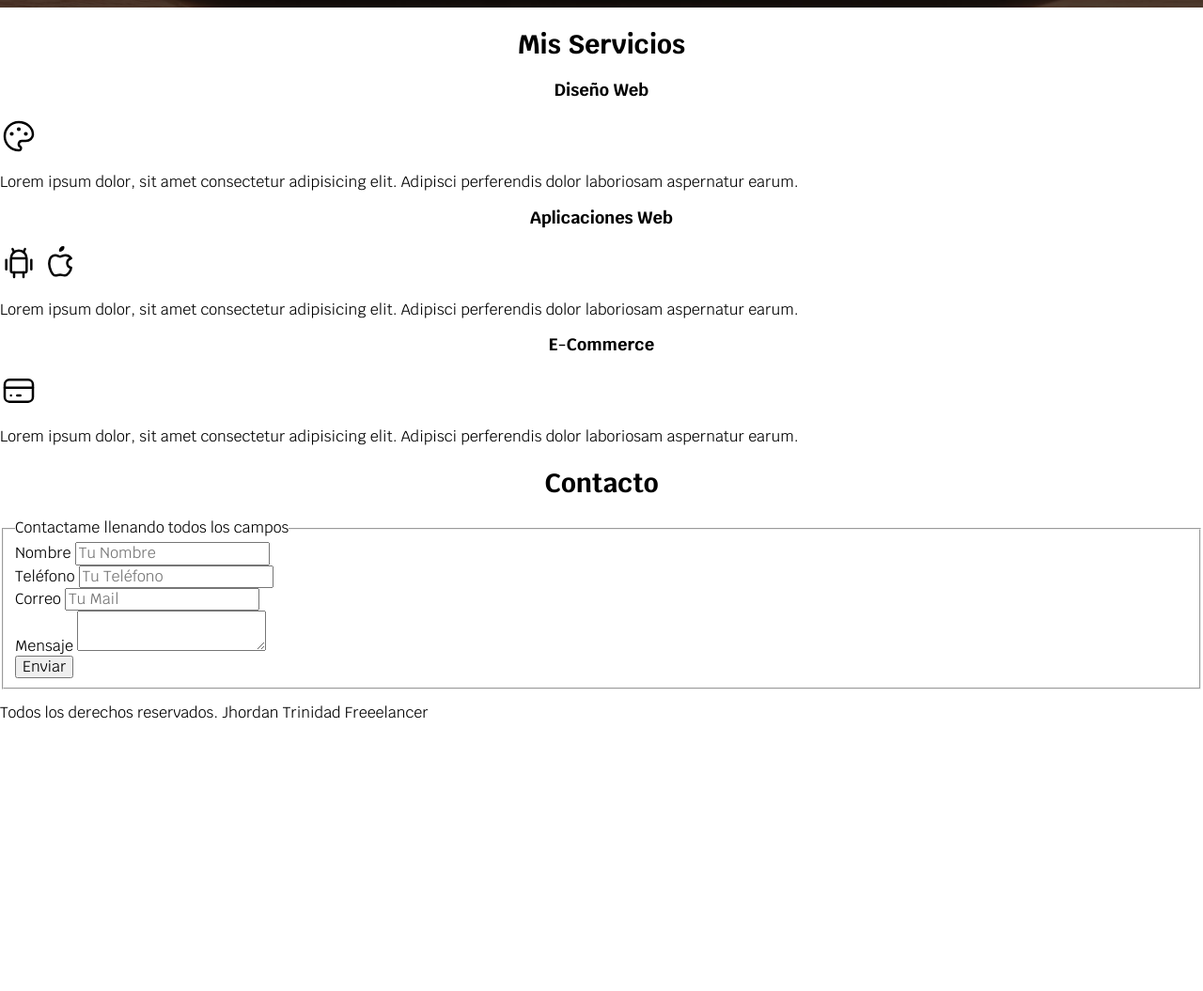
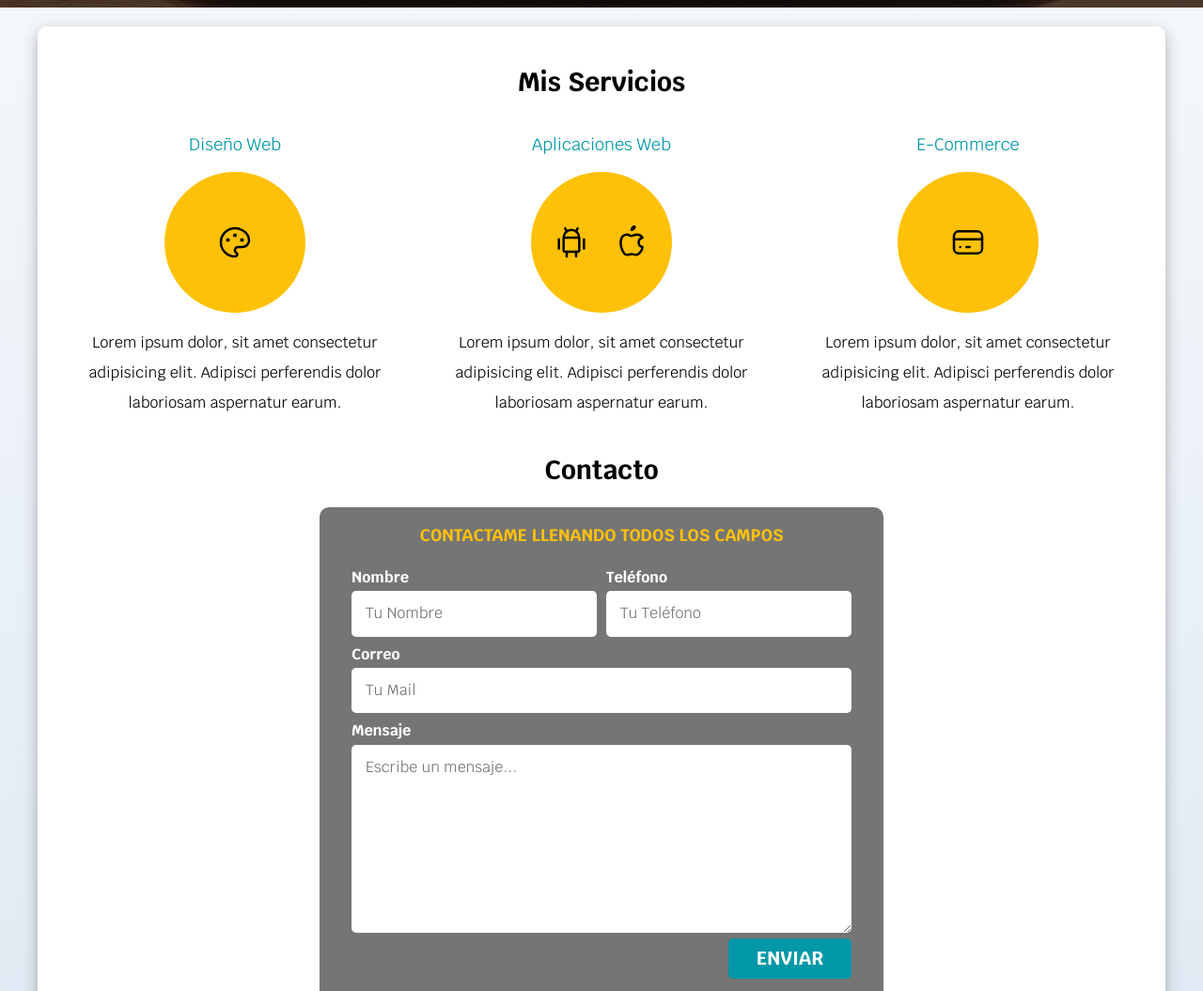
Before and after one commit to AzazEL3095/html_and_css, a plain HTML site: page index.html in a window 1280 px wide. Shown: the part 580-1635 px from the top of the page at 94% size. Before the commit the page ends 1364 px from the top, so only its background shows below. Drawn offline with Linux system fonts and the light colour scheme.

Commit message:
confirmar

```diff
--- a/css/styles.css
+++ b/css/styles.css
@@ -8,13 +8,26 @@
 html {
     font-size: 62.5%;
     box-sizing: border-box;
+    /*scroll-snap-type: y mandatory;*/
 }
+/*
+.navegacion-principal, .diseño-web,.app-movil,.e-commerce, .formulario {
+    scroll-snap-align: center;
+    scroll-snap-stop: always;
+}
+@media (min-width: 768px) {
+    .servicio {
+        scroll-snap-align: center;
+        scroll-snap-stop: always;
+    }
+}*/
 *, *:before, *:after {
     box-sizing: inherit;
   }
 body {
     font-size: 16px; /* 1rem = 10px */
     font-family: 'Krub', sans-serif;
+    background-image: linear-gradient(to top, #dfe9f3 0%, var(--blanco) 100%);
 }
 h1 {
     font-size: 3.8rem;
@@ -47,11 +60,41 @@ h1,h2,h3 {
     border-radius: 0.5rem;
     width: 90%;
     text-align: center;
+    border: none;
+}
+.boton:hover{
+    background-color: var(--principal);
+    color: var(--oscuro);
+    cursor: pointer;
 }
 @media (min-width: 480px) {
     .boton {
         width: auto;
     }
+}
+.sombra {
+    -webkit-box-shadow: 0px 5px 15px 0px rgba(112,112,112,0.54);
+    -moz-box-shadow: 0px 5px 15px 0px rgba(112,112,112,0.54);
+    box-shadow: 0px 5px 15px 0px rgba(112,112,112,0.54);
+    background-color: var(--blanco);
+    padding: 2rem;
+    border-radius: 1rem;
+}
+
+/* Utilidades */
+.w-sm-100 {
+    width: 100%;
+}
+@media (min-width: 768px) {
+    .w-sm-100 {
+        width: auto;
+    }
+}
+.flex {
+    display: flex;
+}
+.alinear-derecha {
+    justify-content: flex-end;
 }
 .nav-bg {
     background-color: var(--secundario);
@@ -85,6 +128,7 @@ h1,h2,h3 {
     background-size: cover;
     height: 450px;
     position: relative;
+    margin-bottom: 2rem;
 }
 .contenido-hero {
     position:absolute;
@@ -101,3 +145,92 @@ h1,h2,h3 {
 .contenido-hero h2, .contenido-hero p {
     color: var(--blanco);
 }
+/* Servicios */
+@media (min-width: 768px) {
+    .servicios {
+        display: grid;
+        grid-template-columns: repeat(3, 1fr);
+        column-gap: 1rem;
+    }
+}
+.servicio{
+display: flex;
+flex-direction: column;
+align-items: center;
+}
+.servicio h3 {
+    color: var(--secundario);
+    font-weight: normal;
+}
+.servicio p {
+    line-height: 2;
+    text-align: center;
+}
+.servicio .iconos{
+    height: 15rem;
+    width: 15rem;
+    background-color: var(--principal);
+    border-radius: 50%;
+    display: flex;
+    justify-content: space-evenly;
+    align-items: center;
+}
+/*contacto*/
+.formulario {
+background-color: var(--gris);
+width: min(60rem, 100%); /* toma el valor mas pequeño*/
+margin: 0 auto;
+padding: 2rem;
+border-radius: 1rem;
+}
+.formulario fieldset {
+    border: none;
+}
+.formulario legend {
+    text-align: center;
+    font-size: 1.8rem;
+    text-transform: uppercase;
+    font-weight: bold;
+    color: var(--principal);
+    margin-bottom: 2rem;
+}
+@media (min-width: 768px) {
+    .contenedor-campos {
+        display: grid;
+        grid-template-columns: repeat(2, 1fr);
+        grid-template-rows: auto auto 20rem;
+        column-gap: 1rem;
+    }
+}
+.campo:nth-child(3){
+    grid-column: 1 / 3;
+}
+.campo:nth-child(4){
+    grid-column: 1 / 3;
+}
+.campo {
+    margin-bottom: 1rem;
+}
+.campo label {
+    color: var(--blanco);
+    font-weight: bold;
+    margin-bottom: 0.5rem;
+    display: block;
+}
+.campo textarea {
+    height: 20rem;
+}
+.input-text {
+    width: 100%;
+    border: none;
+    padding: 1.5rem;
+    border-radius: 0.5rem;
+}
+.pie-pagina {
+    text-align: center;
+    margin: 3rem auto;
+    font-size: 1.5rem;
+}
+.pie-pagina span {
+    font-weight: bold;
+}
--- a/index.html
+++ b/index.html
@@ -45,13 +45,15 @@
         </div>
     </section>
 
-    <main>
+    <main class="contenedor sombra">
         <h2>Mis Servicios</h2>
-        <section>
-            <h3>Diseño Web</h3>
-            <svg xmlns="http://www.w3.org/2000/svg" class="icon icon-tabler icon-tabler-palette" width="40" height="40"
-                viewBox="0 0 24 24" stroke-width="1.5" stroke="#000000" fill="none" stroke-linecap="round"
-                stroke-linejoin="round">
+        <div class="servicios">
+            <section class="servicio">
+                <h3 class="diseño-web">Diseño Web</h3>
+                <div class="iconos">
+                    <svg xmlns="http://www.w3.org/2000/svg" class="icon icon-tabler icon-tabler-palette" width="40"
+                        height="40" viewBox="0 0 24 24" stroke-width="1.5" stroke="#000000" fill="none"
+                        stroke-linecap="round" stroke-linejoin="round">
                         <path stroke="none" d="M0 0h24v24H0z" fill="none" />
                         <path
                             d="M12 21a9 9 0 1 1 0 -18a9 8 0 0 1 9 8a4.5 4 0 0 1 -4.5 4h-2.5a2 2 0 0 0 -1 3.75a1.3 1.3 0 0 1 -1 2.25" />
@@ -59,15 +61,17 @@
                         <circle cx="12" cy="7.5" r=".5" fill="currentColor" />
                         <circle cx="16.5" cy="10.5" r=".5" fill="currentColor" />
                     </svg>
+                </div>
                 <p>Lorem ipsum dolor, sit amet consectetur adipisicing elit. Adipisci perferendis dolor laboriosam
                     aspernatur earum.</p>
             </section>
 
-        <section>
-            <h3>Aplicaciones Web</h3>
-            <svg xmlns="http://www.w3.org/2000/svg" class="icon icon-tabler icon-tabler-brand-android" width="40"
-                height="40" viewBox="0 0 24 24" stroke-width="1.5" stroke="#000000" fill="none" stroke-linecap="round"
-                stroke-linejoin="round">
+            <section class="servicio">
+                <h3 class="app-movil">Aplicaciones Web</h3>
+                <div class="iconos">
+                    <svg xmlns="http://www.w3.org/2000/svg" class="icon icon-tabler icon-tabler-brand-android"
+                        width="40" height="40" viewBox="0 0 24 24" stroke-width="1.5" stroke="#000000" fill="none"
+                        stroke-linecap="round" stroke-linejoin="round">
                         <path stroke="none" d="M0 0h24v24H0z" fill="none" />
                         <line x1="4" y1="10" x2="4" y2="16" />
                         <line x1="20" y1="10" x2="20" y2="16" />
@@ -78,69 +82,72 @@
                         <line x1="15" y1="18" x2="15" y2="21" />
                     </svg>
                     <svg xmlns="http://www.w3.org/2000/svg" class="icon icon-tabler icon-tabler-brand-apple" width="40"
-                height="40" viewBox="0 0 24 24" stroke-width="1.5" stroke="#000000" fill="none" stroke-linecap="round"
-                stroke-linejoin="round">
+                        height="40" viewBox="0 0 24 24" stroke-width="1.5" stroke="#000000" fill="none"
+                        stroke-linecap="round" stroke-linejoin="round">
                         <path stroke="none" d="M0 0h24v24H0z" fill="none" />
                         <path
                             d="M9 7c-3 0 -4 3 -4 5.5c0 3 2 7.5 4 7.5c1.088 -.046 1.679 -.5 3 -.5c1.312 0 1.5 .5 3 .5s4 -3 4 -5c-.028 -.01 -2.472 -.403 -2.5 -3c-.019 -2.17 2.416 -2.954 2.5 -3c-1.023 -1.492 -2.951 -1.963 -3.5 -2c-1.433 -.111 -2.83 1 -3.5 1c-.68 0 -1.9 -1 -3 -1z" />
                         <path d="M12 4a2 2 0 0 0 2 -2a2 2 0 0 0 -2 2" />
                     </svg>
+                </div>
                 <p>Lorem ipsum dolor, sit amet consectetur adipisicing elit. Adipisci perferendis dolor laboriosam
                     aspernatur earum.</p>
             </section>
 
-        <section>
-            <h3>E-Commerce</h3>
+            <section class="servicio">
+                <h3 class="e-commerce">E-Commerce</h3>
+                <div class="iconos">
                     <svg xmlns="http://www.w3.org/2000/svg" class="icon icon-tabler icon-tabler-credit-card" width="40"
-                height="40" viewBox="0 0 24 24" stroke-width="1.5" stroke="#000000" fill="none" stroke-linecap="round"
-                stroke-linejoin="round">
+                        height="40" viewBox="0 0 24 24" stroke-width="1.5" stroke="#000000" fill="none"
+                        stroke-linecap="round" stroke-linejoin="round">
                         <path stroke="none" d="M0 0h24v24H0z" fill="none" />
                         <rect x="3" y="5" width="18" height="14" rx="3" />
                         <line x1="3" y1="10" x2="21" y2="10" />
                         <line x1="7" y1="15" x2="7.01" y2="15" />
                         <line x1="11" y1="15" x2="13" y2="15" />
                     </svg>
+                </div>
                 <p>Lorem ipsum dolor, sit amet consectetur adipisicing elit. Adipisci perferendis dolor laboriosam
                     aspernatur earum.</p>
             </section>
-    </main>
-
+        </div>
 
         <section>
             <h2>Contacto</h2>
-        <form>
+            <form class="formulario">
                 <fieldset>
                     <legend>Contactame llenando todos los campos</legend>
-                <div>
+                    <div class="contenedor-campos">
+                        <div class="campo">
                             <label>Nombre</label>
-                    <input type="text" placeholder="Tu Nombre">
+                            <input class="input-text" type="text" placeholder="Tu Nombre">
                         </div>
 
-                <div>
+                        <div class="campo">
                             <label>Teléfono</label>
-                    <input type="tel" placeholder="Tu Teléfono">
+                            <input class="input-text" type="tel" placeholder="Tu Teléfono">
                         </div>
 
-                <div>
+                        <div class="campo">
                             <label>Correo</label>
-                    <input type="email" placeholder="Tu Mail">
+                            <input class="input-text" type="email" placeholder="Tu Mail">
                         </div>
 
-                <div>
+                        <div class="campo">
                             <label>Mensaje</label>
-                    <textarea></textarea>
+                            <textarea class="input-text" placeholder="Escribe un mensaje..."></textarea>
                         </div>
-
-                <div>
-                    <input type="button" value="Enviar">
                     </div>
-
+                    <div class="alinear-derecha flex"">
+                        <input class=" boton w-sm-100" type="button" value="Enviar">
+                    </div>
                 </fieldset>
             </form>
         </section>
+    </main>
 
-    <footer>
-        <p>Todos los derechos reservados. Jhordan Trinidad Freeelancer</p>
+    <footer class="pie-pagina">
+        <p>Todos los derechos reservados. <span>Jhordan Trinidad Freeelancer</span></p>
     </footer>
 </body>
 
```
Lines whose indentation alone changed are shown as unchanged.
